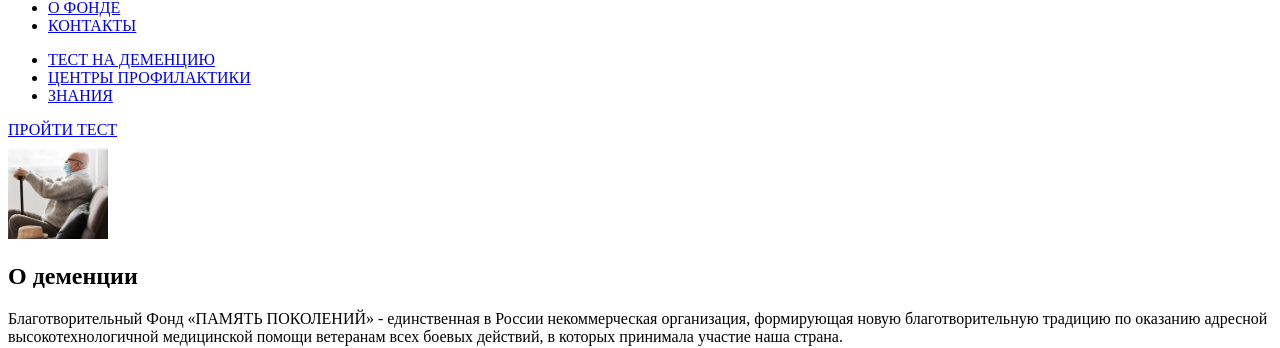
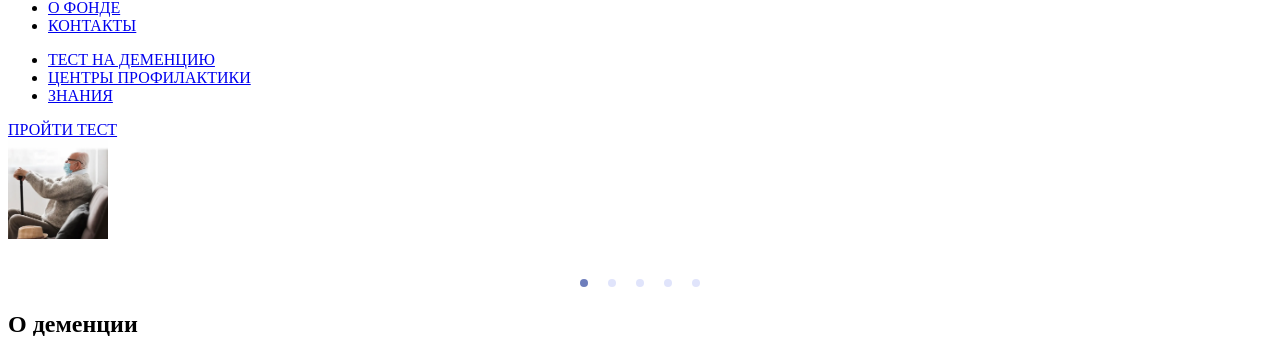
Before and after one commit to Studio-Yandex-Practicum/demencia-frontend, a React (Create React App) app: page / in a window 1280 px wide. Shown: the part 845-1193 px from the top of the page. Built offline with nearby package versions, Linux system fonts and the light colour scheme; a web font is replaced by a local one.

Commit message:
feat: add slider(not workng!)

```diff
--- a/package.json
+++ b/package.json
@@ -13,6 +13,7 @@
     "@types/react-dom": "^17.0.11",
     "graphql": "^16.1.0",
     "react": "^17.0.2",
+    "react-alice-carousel": "^2.5.1",
     "react-dom": "^17.0.2",
     "react-router-dom": "^6.1.1",
     "react-scripts": "4.0.3",
--- a/src/pages/home/main/hero/slider/slider.tsx
+++ b/src/pages/home/main/hero/slider/slider.tsx
@@ -1,10 +1,38 @@
 import React from "react";
 import image from "./img.webp";
+import AliceCarousel from "react-alice-carousel";
+import "react-alice-carousel/lib/alice-carousel.css";
+import "./styles.css";
+
+const items = [
+  <div className="item" data-value="1">
+    <img src={image} width="100px" height="100px" />
+  </div>,
+  <div className="item" data-value="2">
+    <img src={image} width="100px" height="100px" />
+  </div>,
+  <div className="item" data-value="3">
+    <img src={image} width="100px" height="100px" />
+  </div>,
+  <div className="item" data-value="4">
+    <img src={image} width="100px" height="100px" />
+  </div>,
+  <div className="item" data-value="5">
+    <img src={image} width="100px" height="100px" />
+  </div>,
+];
 
 const Slider: React.FC = () => {
   return (
     <div>
-      <img src={image} width="100px" height="100px" />
+      <AliceCarousel
+        animationType="fadeout"
+        animationDuration={800}
+        disableButtonsControls
+        infinite
+        items={items}
+        mouseTracking
+      />
     </div>
   );
 };
--- /dev/null
+++ b/src/pages/home/main/hero/slider/styles.css
@@ -0,0 +1,5 @@
+.item {
+  width: 100px;
+  height: 100xp;
+  background-color: "black";
+}
```
Also changed, not shown: 1 other file (tests, documents, lock files or other folders).
